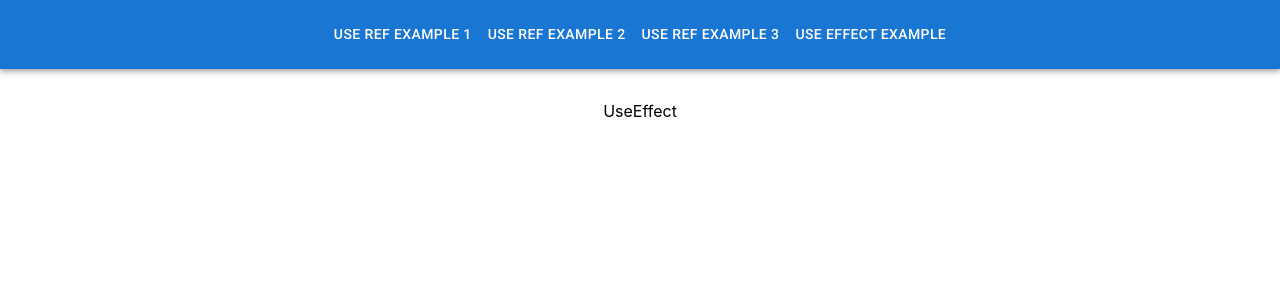
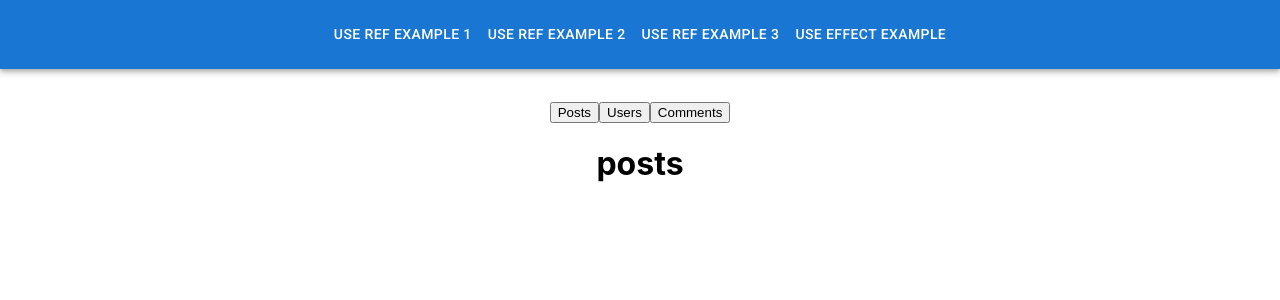
Before and after one commit to kaseyknudsen/react-hooks-practice, a React (Create React App) app: page /useEffect in a window 1280 px wide. Shown: the top 300 px of the page. Built offline with nearby package versions, Linux system fonts and the light colour scheme.

Commit message:
added buttons to useEffect page

```diff
--- a/src/components/UseEffect.js
+++ b/src/components/UseEffect.js
@@ -1,8 +1,18 @@
-import React from 'react'
+import React, {useState} from 'react'
 
 const UseEffect = () => {
+    const [resourceType, setResourceType] = useState('posts')
+
   return (
-    <div>UseEffect</div>
+
+    <>
+    <div>
+        <button onClick={() => setResourceType('posts')}>Posts</button>
+        <button onClick={() => setResourceType('users')}>Users</button>
+        <button onClick={() => setResourceType('comments')}>Comments</button>
+    </div>
+    <h1>{resourceType}</h1>
+    </>
   )
 }
 
```
